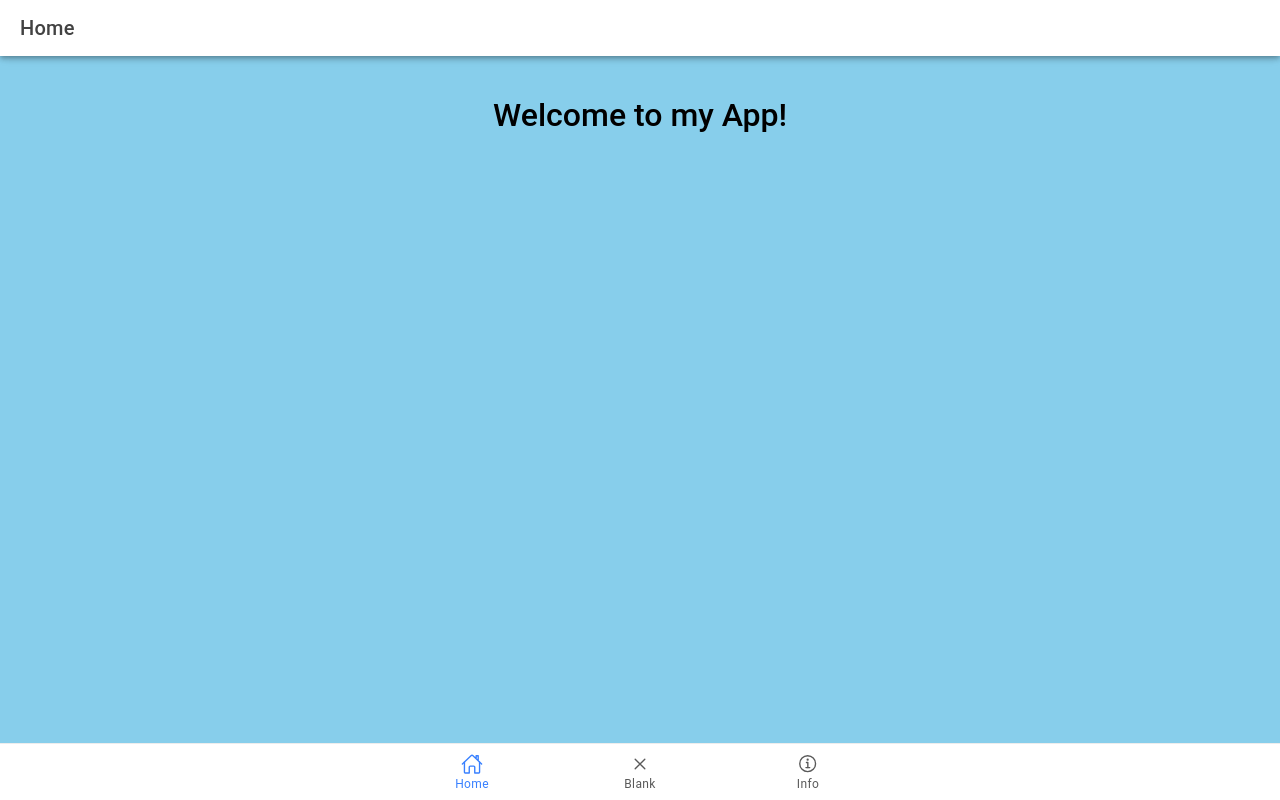
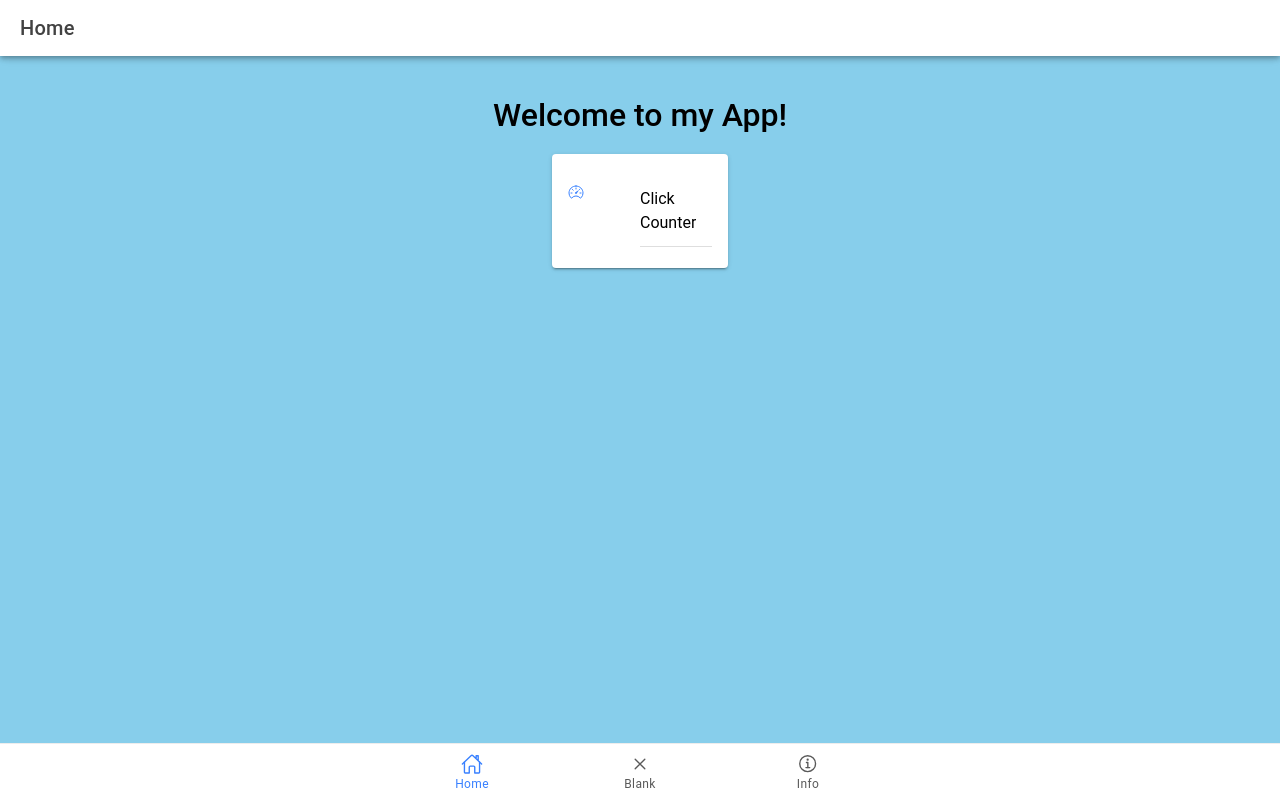
Before and after one commit to JhnDm/ion-t-Domo, a React (Vite) app: page /home in a window 1280 px wide. Built offline with nearby package versions, Linux system fonts and the light colour scheme.

Commit message:
added clickcounter card

```diff
--- a/src/App.tsx
+++ b/src/App.tsx
@@ -13,9 +13,9 @@ import { IonReactRouter } from '@ionic/react-router';
 import { calculatorOutline, closeOutline, ellipse, home, homeOutline, informationCircleOutline, personOutline, speedometerOutline, square, triangle } from 'ionicons/icons';
 // Home resources
 import Home from './pages/home';
-{/*import Tab1 from './pages/profile';*/}
+import ClickCounter from './pages/clickcounter';
 import Tab2 from './pages/profile';
-{/*import Tab3 from './pages/calculator';*/}
+import Tab3 from './pages/calculator';
 
 
 
@@ -57,6 +57,8 @@ const App: React.FC = () => (
           {/* <Route exact path="/profile" component={Tab1} />*/}
           <Route exact path="/profile" component={Tab2} />
           {/* <Route exact path="/calculator" component={Tab3} />*/}
+          <Route exact path="/clickcounter" component={ClickCounter} />
+
 
         </IonRouterOutlet>
 
@@ -76,10 +78,7 @@ const App: React.FC = () => (
           </IonTabButton>
 
 
-         {/*  <IonTabButton tab="Click counter" href="/clickcounter">
-            <IonIcon aria-hidden="true" icon={speedometerOutline} />
-            <IonLabel>Click Counter</IonLabel>
-          </IonTabButton>
+         {/*
           <IonTabButton tab="tab3" href="/calculator">
             <IonIcon aria-hidden="true" icon={calculatorOutline} />
             <IonLabel>Calculator</IonLabel>
--- a/src/pages/home.css
+++ b/src/pages/home.css
@@ -17,3 +17,7 @@
 .welcome-text p {
   margin-top: 10px;
 }
+
+ion-item {
+  --padding-start: 0;
+}
--- a/src/pages/home.tsx
+++ b/src/pages/home.tsx
@@ -1,8 +1,9 @@
 import React from 'react';
-import { IonContent, IonHeader, IonPage, IonTitle, IonToolbar, } from '@ionic/react';
+import { IonContent, IonHeader, IonPage, IonTitle, IonToolbar,IonCard,IonCardContent,IonCardHeader,IonCardSubtitle,IonCardTitle,IonItem,IonLabel,IonList,IonThumbnail,IonIcon, IonRouterLink } from '@ionic/react';
 import { useHistory } from 'react-router-dom'; // Import useHistory hook
 
 import './home.css';
+import { speedometerOutline } from 'ionicons/icons';
 
 const Home: React.FC = () => {
   const history = useHistory(); // Initialize useHistory hook
@@ -21,6 +22,20 @@ const Home: React.FC = () => {
     <IonContent fullscreen>
       <div className="welcome-text">
         <h1>Welcome to my App!</h1>
+        <IonCard>
+          <IonCardContent>
+            <IonList>
+              <IonItem>
+                <IonThumbnail slot="start">
+                <IonRouterLink href="./clickcounter">
+                      <IonIcon icon={speedometerOutline} /> {/* Use the icon you want */}
+                    </IonRouterLink>
+                </IonThumbnail>
+                <IonLabel>Click Counter</IonLabel>
+              </IonItem>
+            </IonList>
+          </IonCardContent>
+        </IonCard>
       </div>
     </IonContent>
   </IonPage>
```
Lines whose indentation alone changed are shown as unchanged.
